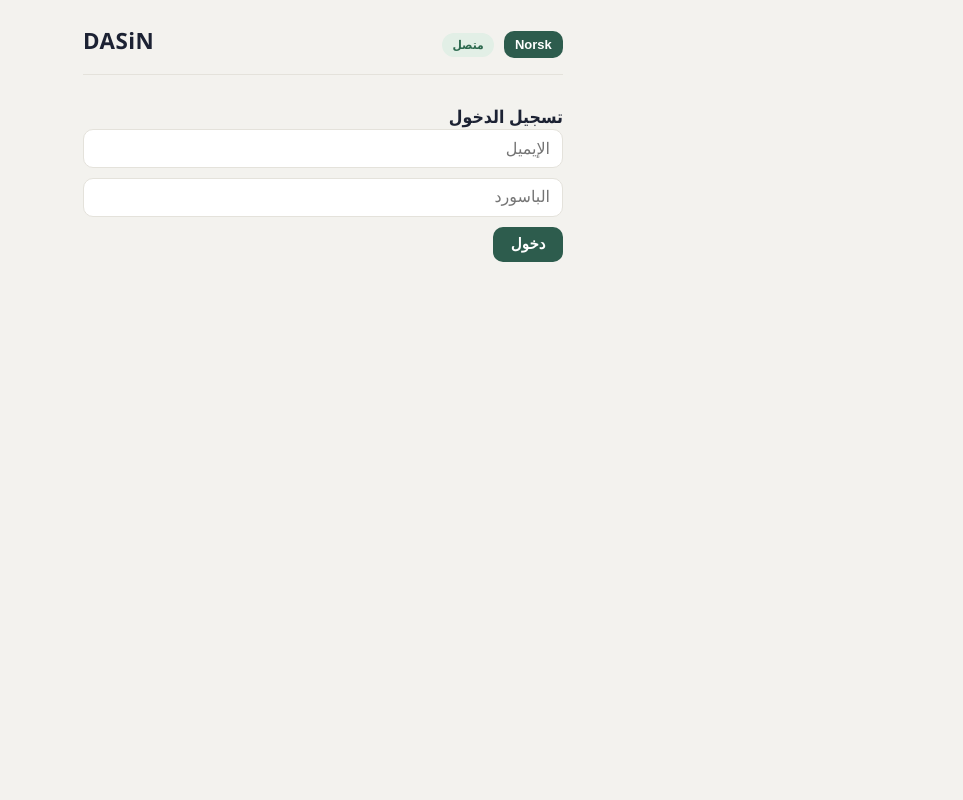
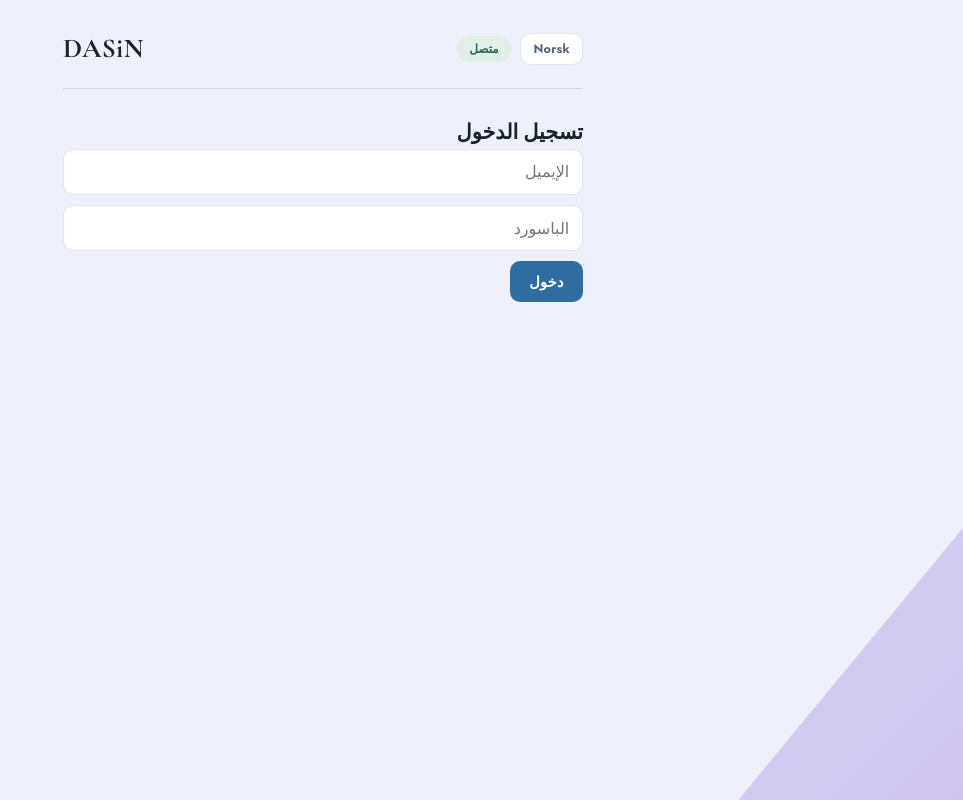
Before and after one commit to yasserabdelrahim-debug/DASiN, a website built with Vite: page index.html in a window 1280 px wide. Shown: the whole page, without its empty margins (317-1280 px from the left). Built offline with nearby package versions, Linux system fonts and the light colour scheme; no server answers.

Commit message:
تحديث src/style.css

```diff
--- a/src/style.css
+++ b/src/style.css
@@ -1,87 +1,118 @@
+/* آخر-تحديث: 2026-08-10 18:47:54 */
 :root {
-  --ink: #1c2233;
-  --ink-soft: #5b6478;
-  --paper: #f3f2ee;
+  --ink: #17232e;
+  --ink-soft: #5a6373;
+  --paper: #EEF0FB;
+  --paper-2: #E4E7F7;
   --card: #ffffff;
-  --line: #e4e2db;
-  --primary: #2d5c4d;
-  --primary-soft: #e4ede9;
-  --accent: #c17a3d;
-  --danger: #b64536;
-  --danger-soft: #f6e4e0;
+  --line: rgba(40, 40, 90, 0.12);
+  --primary: #2F6CA0;
+  --primary-l: #4A8FCB;
+  --primary-soft: #DCEFFB;
+  --gold: #b7924a;
+  --gold-l: #d9bd7c;
+  --danger: #a83c3c;
+  --danger-soft: #fbe6e3;
   --success: #2d6a4f;
   --success-soft: #e2efe6;
+  --warn: #FDF3C7;
+  --warn-ink: #8A6D1D;
+  --shadow: 0 10px 26px rgba(40, 40, 90, 0.08);
   --radius: 10px;
 }
 
 * { box-sizing: border-box; }
 
 body {
-  font-family: 'Segoe UI', system-ui, -apple-system, Tahoma, sans-serif;
-  max-width: 520px;
+  font-family: 'Jost', 'Segoe UI', system-ui, sans-serif;
+  max-width: 560px;
   margin: 0 auto;
-  padding: 1.5rem 1.25rem 4rem;
+  padding: 1.75rem 1.25rem 4rem;
   background: var(--paper);
   color: var(--ink);
-  line-height: 1.5;
+  line-height: 1.55;
+  position: relative;
+}
+
+/* زخرفة زاوية خفيفة — نفس روح مدينة، بس مش ظاهرة على الموبايل عشان
+   الشاشة الصغيرة محتاجة كل مساحتها للمحتوى */
+.corner-deco {
+  position: fixed;
+  bottom: -8%;
+  width: 34vw;
+  max-width: 380px;
+  height: 60vh;
+  max-height: 460px;
+  z-index: -1;
+  pointer-events: none;
+  opacity: 0.5;
+  background: linear-gradient(135deg, #C9BFF0 0%, #A38FE0 100%);
+  clip-path: polygon(100% 0, 0 100%, 100% 100%);
+  right: -8%;
+}
+
+@media (max-width: 640px) {
+  .corner-deco { display: none; }
 }
 
 h1, h2, h3 {
   margin: 0;
   color: var(--ink);
+  font-family: 'Cormorant Garamond', serif;
+  font-weight: 700;
 }
 
-h1 {
-  font-size: 1.4rem;
-  letter-spacing: 0.02em;
-}
-
-h2 { font-size: 1.1rem; }
-h3 { font-size: 0.95rem; margin: 1rem 0 0.5rem; color: var(--ink-soft); }
+h1 { font-size: 1.7rem; letter-spacing: 0.01em; }
+h2 { font-size: 1.3rem; }
+h3 { font-size: 1.05rem; margin: 1.2rem 0 0.6rem; color: var(--primary); }
 
 header {
   display: flex;
-  align-items: baseline;
+  align-items: center;
   gap: 0.6rem;
   margin-bottom: 1.75rem;
-  padding-bottom: 1rem;
+  padding-bottom: 1.1rem;
   border-bottom: 1px solid var(--line);
 }
 
 .badge {
-  padding: 0.2rem 0.65rem;
+  padding: 0.25rem 0.75rem;
   border-radius: 999px;
   font-size: 0.75rem;
   font-weight: 600;
+  font-family: 'Jost', sans-serif;
 }
 
-.badge-loading { background: #f3e3c4; color: #7a5a1e; }
+.badge-loading { background: var(--warn); color: var(--warn-ink); }
 .badge-ok      { background: var(--success-soft); color: var(--success); }
 .badge-error   { background: var(--danger-soft); color: var(--danger); }
 
-input, select {
+input, select, textarea {
   display: block;
   width: 100%;
   box-sizing: border-box;
+  font-family: 'Jost', sans-serif;
   font-size: 16px; /* درس من مدينة: أقل من كده بيعمل zoom تلقائي في iOS Safari */
-  padding: 0.6rem 0.75rem;
-  margin-bottom: 0.6rem;
+  padding: 0.65rem 0.8rem;
+  margin-bottom: 0.65rem;
   border: 1px solid var(--line);
   border-radius: var(--radius);
   background: var(--card);
   color: var(--ink);
 }
 
-input:focus, select:focus {
-  outline: 2px solid var(--primary);
+input:focus, select:focus, textarea:focus {
+  outline: 2px solid var(--primary-l);
   outline-offset: 1px;
-  border-color: var(--primary);
+  border-color: var(--primary-l);
 }
 
 button {
-  font-size: 15px;
-  font-weight: 600;
-  padding: 0.55rem 1.1rem;
+  font-family: 'Jost', sans-serif;
+  font-size: 14.5px;
+  font-weight: 700;
+  letter-spacing: 0.02em;
+  padding: 0.6rem 1.2rem;
   border: none;
   border-radius: var(--radius);
   background: var(--primary);
@@ -89,7 +120,7 @@ button {
   cursor: pointer;
 }
 
-button:hover { opacity: 0.92; }
+button:hover { background: var(--primary-l); }
 
 .error {
   color: var(--danger);
@@ -102,8 +133,6 @@ button:hover { opacity: 0.92; }
   font-size: 0.9rem;
 }
 
-/* ---------- شريط اللوحة العلوي (اسم المدرسة + خروج) ---------- */
-
 .card-row {
   display: flex;
   align-items: center;
@@ -113,25 +142,24 @@ button:hover { opacity: 0.92; }
 
 .card-row h2 { flex: 1; }
 
-/* ---------- التبويبات ---------- */
-
 nav.tabs {
   display: flex;
-  gap: 0.35rem;
+  gap: 0.4rem;
   flex-wrap: wrap;
-  margin-bottom: 1.25rem;
-  padding-bottom: 1rem;
+  margin-bottom: 1.4rem;
+  padding-bottom: 1.1rem;
   border-bottom: 1px solid var(--line);
 }
 
 nav.tabs button {
-  background: transparent;
+  background: var(--card);
   color: var(--ink-soft);
-  font-size: 13.5px;
+  font-size: 13px;
   font-weight: 600;
-  padding: 0.4rem 0.75rem;
+  padding: 0.4rem 0.8rem;
   border: 1px solid var(--line);
   border-radius: 999px;
+  box-shadow: none;
 }
 
 nav.tabs button.active {
@@ -140,27 +168,27 @@ nav.tabs button.active {
   border-color: var(--primary);
 }
 
-/* ---------- الكروت ---------- */
-
 .card {
   background: var(--card);
   border: 1px solid var(--line);
-  padding: 1rem 1.1rem;
+  padding: 1.1rem 1.2rem;
   border-radius: var(--radius);
-  margin-bottom: 0.7rem;
+  margin-bottom: 0.75rem;
+  box-shadow: var(--shadow);
 }
 
 .card strong {
   display: block;
-  font-size: 1rem;
-  margin-bottom: 0.2rem;
+  font-family: 'Cormorant Garamond', serif;
+  font-size: 1.15rem;
+  font-weight: 700;
+  margin-bottom: 0.25rem;
 }
 
 .card .muted {
   margin-bottom: 0.15rem;
 }
 
-/* صف عناصر متجمعة جنب بعض (زرار + خانة إدخال) مش متفرقة على الحواف */
 .inline-group {
   display: flex;
   align-items: center;
@@ -179,17 +207,25 @@ nav.tabs button.active {
 }
 
 .small-btn {
-  font-size: 13px;
-  padding: 0.35rem 0.7rem;
+  font-size: 12.5px;
+  padding: 0.4rem 0.75rem;
 }
 
 .muted {
   color: var(--ink-soft);
-  font-size: 0.85rem;
+  font-size: 0.87rem;
+}
+
+.lang-btn {
+  background: var(--card);
+  color: var(--ink-soft);
+  border: 1px solid var(--line);
 }
 
 #studentsList, #registrationsList, #deletionsList, #activityList,
-#programsList, #homeworkList, #childrenList, #attStudentsList {
+#programsList, #homeworkList, #childrenList, #attStudentsList,
+#guardiansList, #calendarList, #announcementsList, #meetingsList,
+#financesList, #notesListForStudent, #mismatchList {
   display: flex;
   flex-direction: column;
 }
```
